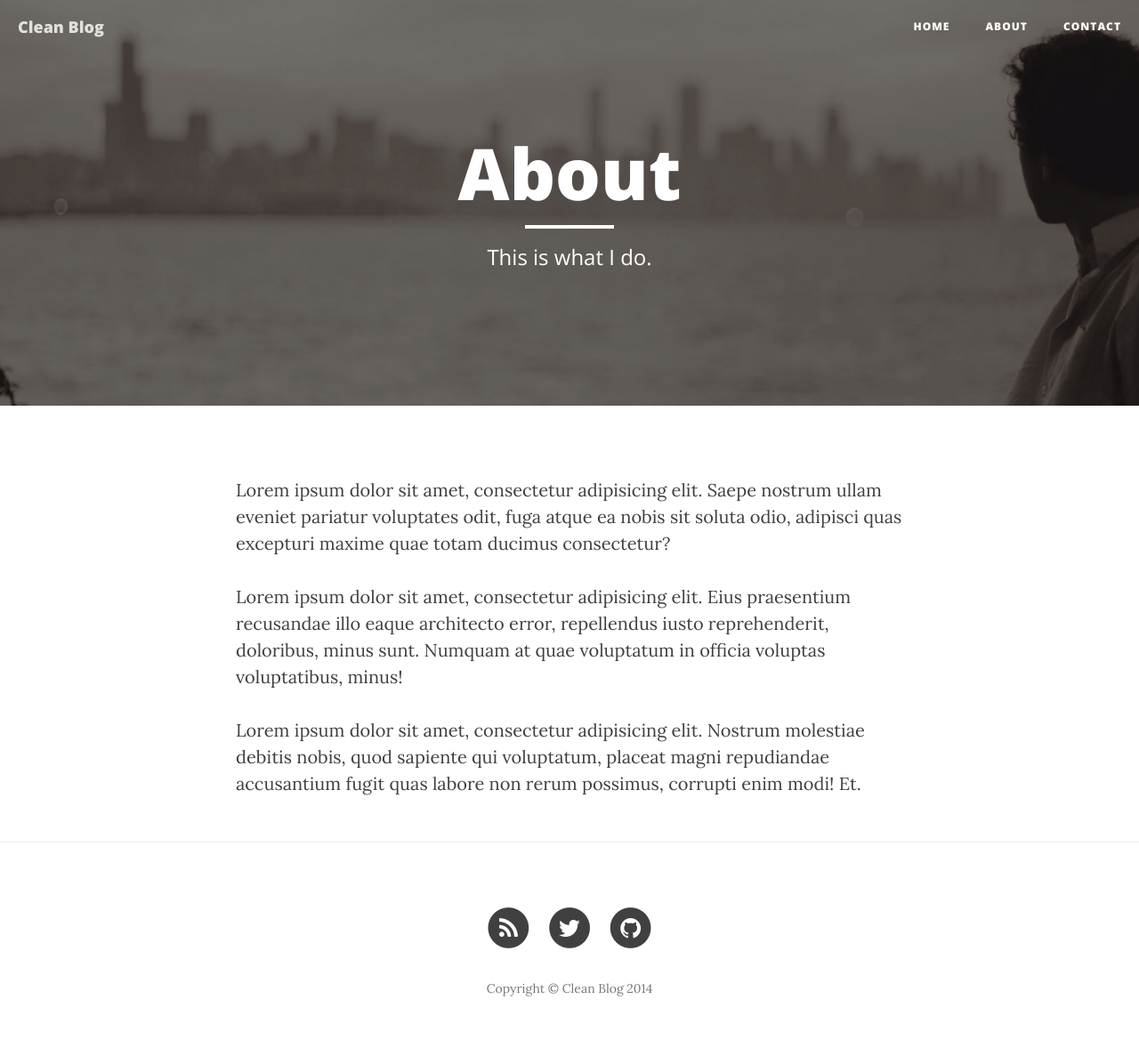
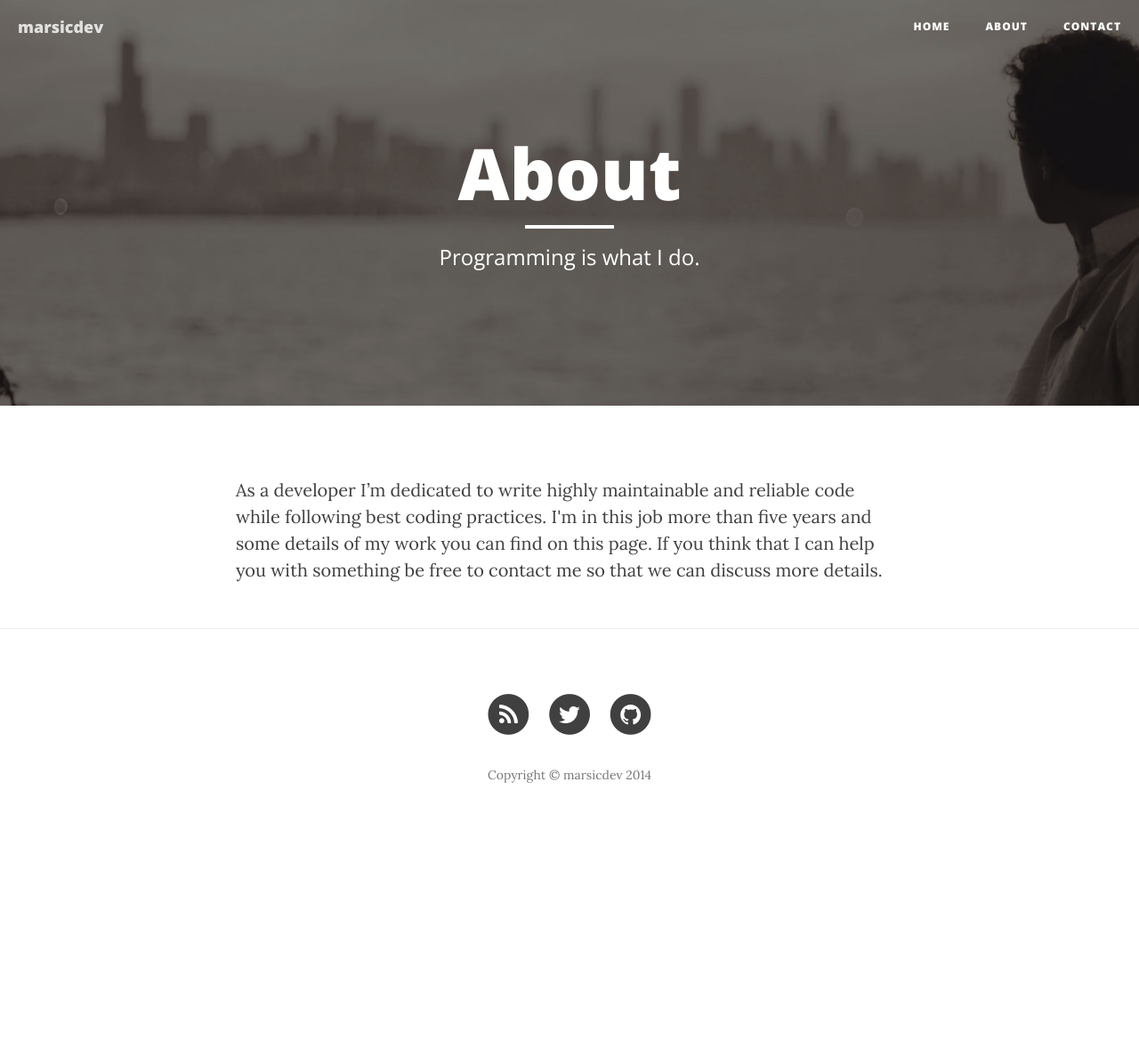
Before and after one commit to marsicdev/marsicdev.github.io, a Jekyll site: the page built from about.html, in a window 1280 px wide. Shown: the whole page at 89% size. Built offline with Jekyll 4.4.1, drawn with Linux system fonts in a browser that asks for light colours; nearby versions of some CDN libraries; after the commit the page ends 947 px from its top, so only the background shows below that.

Commit message:
Contact fix

```diff
--- a/_config.yml
+++ b/_config.yml
@@ -1,5 +1,5 @@
 # Site settings
-title: Clean Blog
+title: marsicdev
 email: marsicdev@gmail.com
 description: "Write your site description here. It will be used as your sites meta description as well!"
 baseurl: "/blog"
--- a/about.html
+++ b/about.html
@@ -1,12 +1,12 @@
 ---
 layout: page
 title: "About"
-description: "This is what I do."
+description: "Programming is what I do."
 header-img: "/img/about-bg.jpg"
 ---
 
-<p>Lorem ipsum dolor sit amet, consectetur adipisicing elit. Saepe nostrum ullam eveniet pariatur voluptates odit, fuga atque ea nobis sit soluta odio, adipisci quas excepturi maxime quae totam ducimus consectetur?</p>
+<p>As a developer I’m dedicated to write highly maintainable and reliable code while following best coding practices. I'm in this job more than five years and some details of my work you can find on this page. If you think that I can help you with something be free to contact me so that we can discuss more details.</p>
 
-<p>Lorem ipsum dolor sit amet, consectetur adipisicing elit. Eius praesentium recusandae illo eaque architecto error, repellendus iusto reprehenderit, doloribus, minus sunt. Numquam at quae voluptatum in officia voluptas voluptatibus, minus!</p>
+<!-- <p>Lorem ipsum dolor sit amet, consectetur adipisicing elit. Eius praesentium recusandae illo eaque architecto error, repellendus iusto reprehenderit, doloribus, minus sunt. Numquam at quae voluptatum in officia voluptas voluptatibus, minus!</p>
 
-<p>Lorem ipsum dolor sit amet, consectetur adipisicing elit. Nostrum molestiae debitis nobis, quod sapiente qui voluptatum, placeat magni repudiandae accusantium fugit quas labore non rerum possimus, corrupti enim modi! Et.</p>
+<p>Lorem ipsum dolor sit amet, consectetur adipisicing elit. Nostrum molestiae debitis nobis, quod sapiente qui voluptatum, placeat magni repudiandae accusantium fugit quas labore non rerum possimus, corrupti enim modi! Et.</p> -->
```
Also changed, not shown: 1 other file.
